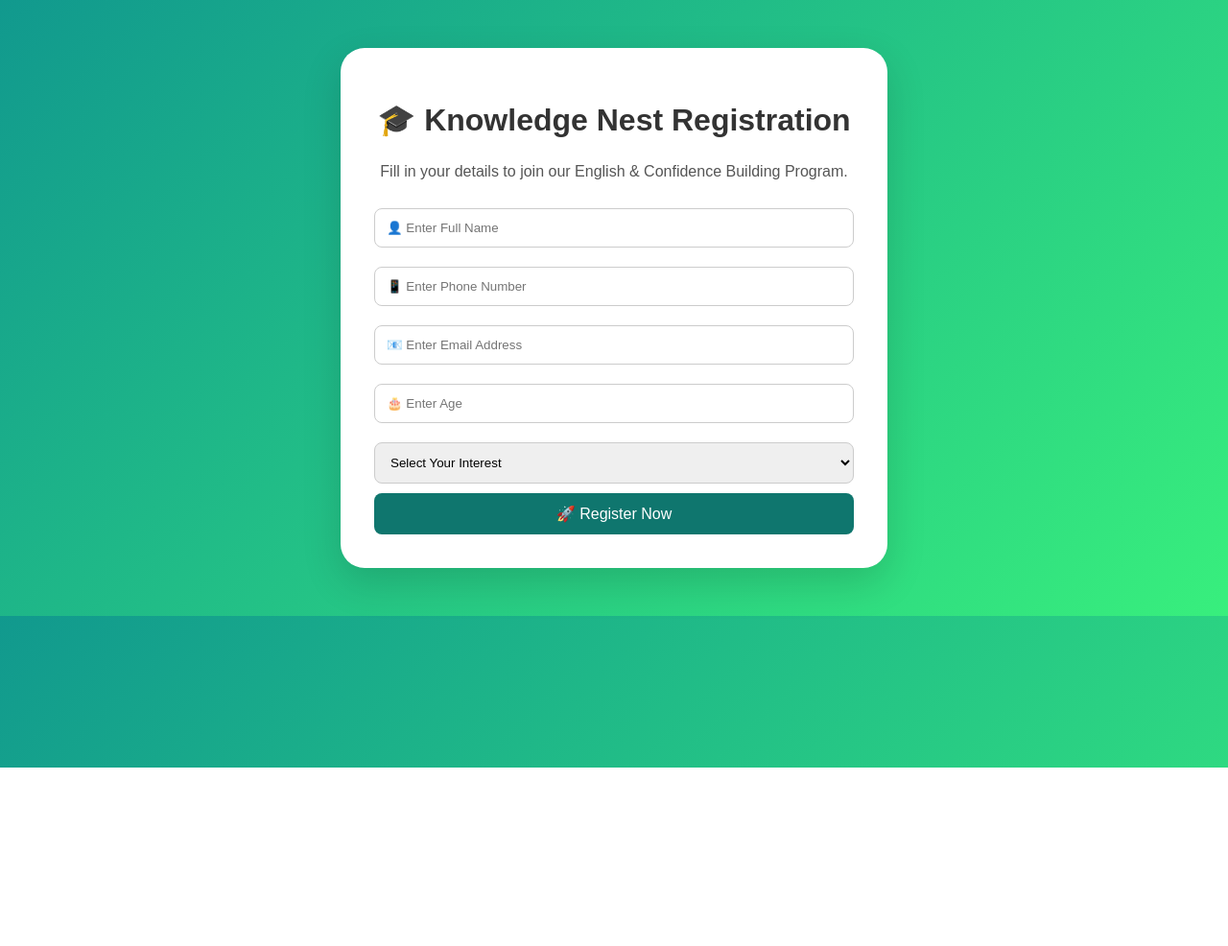
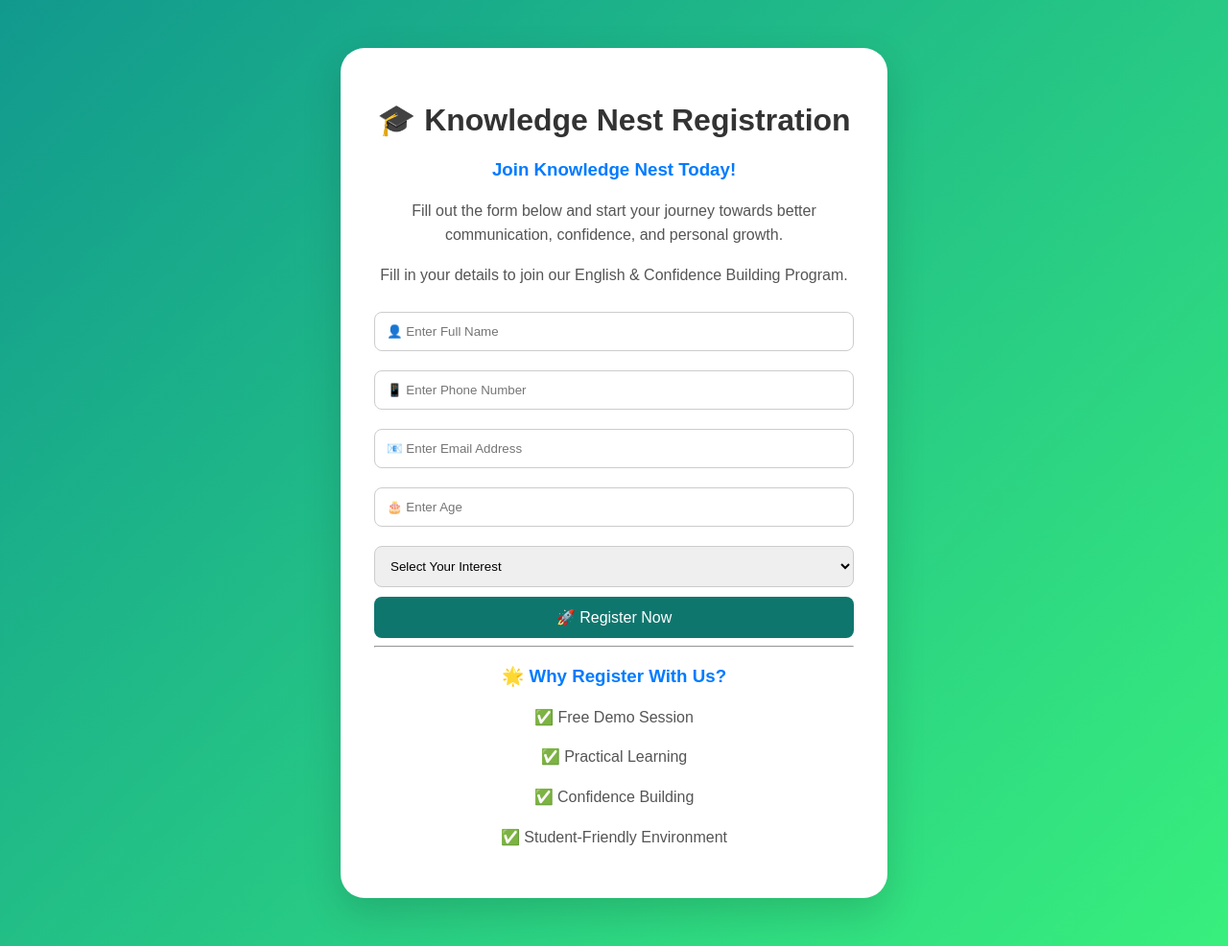
Before and after one commit to dhruvc-code/knowledge_nest, a Flask app: page /register in a window 1280 px wide. Shown: the whole page at 96% size. Before the commit the page ends 800 px from the top, so only its background shows below. Run offline with Flask 3, Linux system fonts and the light colour scheme.

Commit message:
Enhance registration page with additional content
Added a subheading, introductory paragraph, and reasons to register.

```diff
--- a/templates/register.html
+++ b/templates/register.html
@@ -9,7 +9,12 @@
 <div class="container">
 
 <h1>🎓 Knowledge Nest Registration</h1>
+<h3>Join Knowledge Nest Today!</h3>
 
+<p>
+Fill out the form below and start your journey towards
+better communication, confidence, and personal growth.
+</p>
 <p>Fill in your details to join our English & Confidence Building Program.</p>
 
 <form action="/submit" method="POST">
@@ -32,7 +37,14 @@
 <button type="submit">🚀 Register Now</button>
 
 </form>
+<hr>
 
+<h3>🌟 Why Register With Us?</h3>
+
+<p>✅ Free Demo Session</p>
+<p>✅ Practical Learning</p>
+<p>✅ Confidence Building</p>
+<p>✅ Student-Friendly Environment</p>
 </div>
 
 </body>
```
